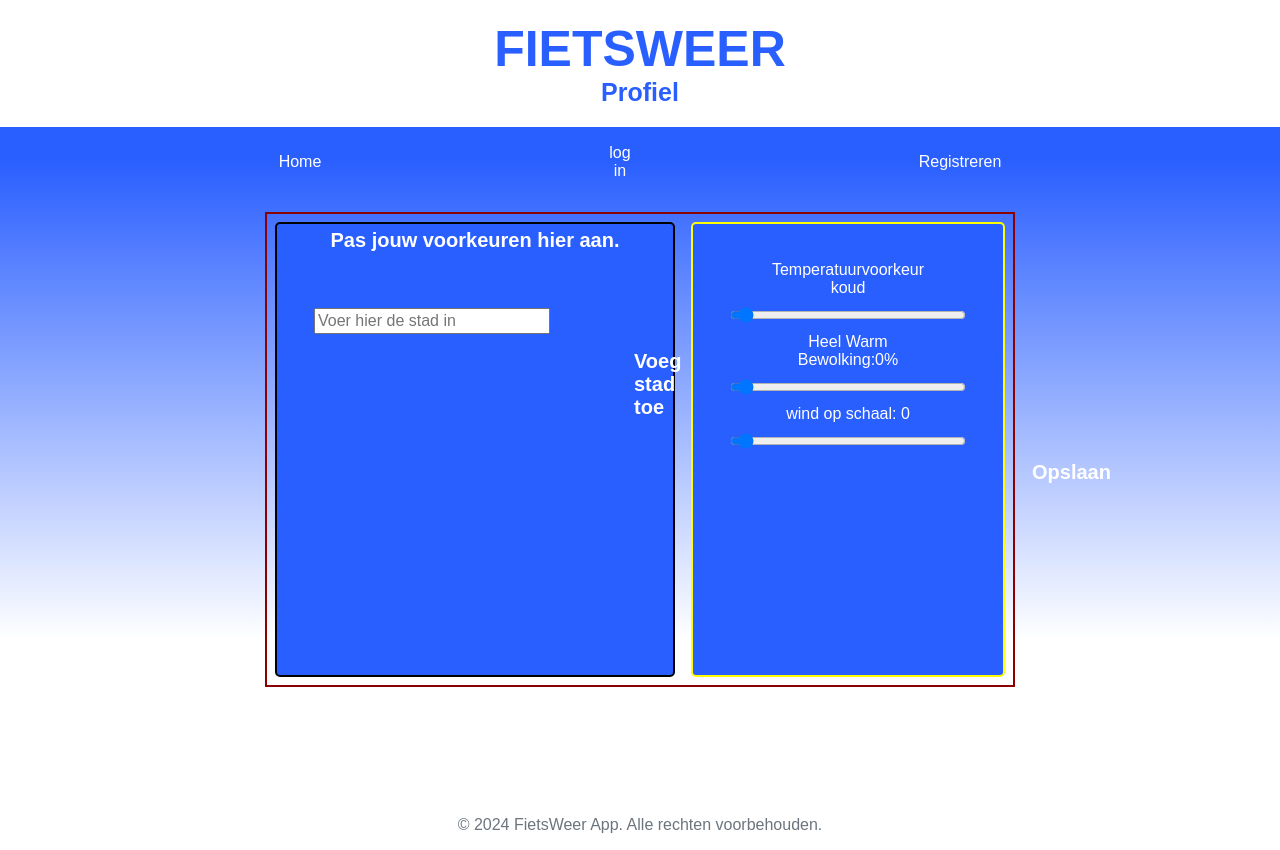
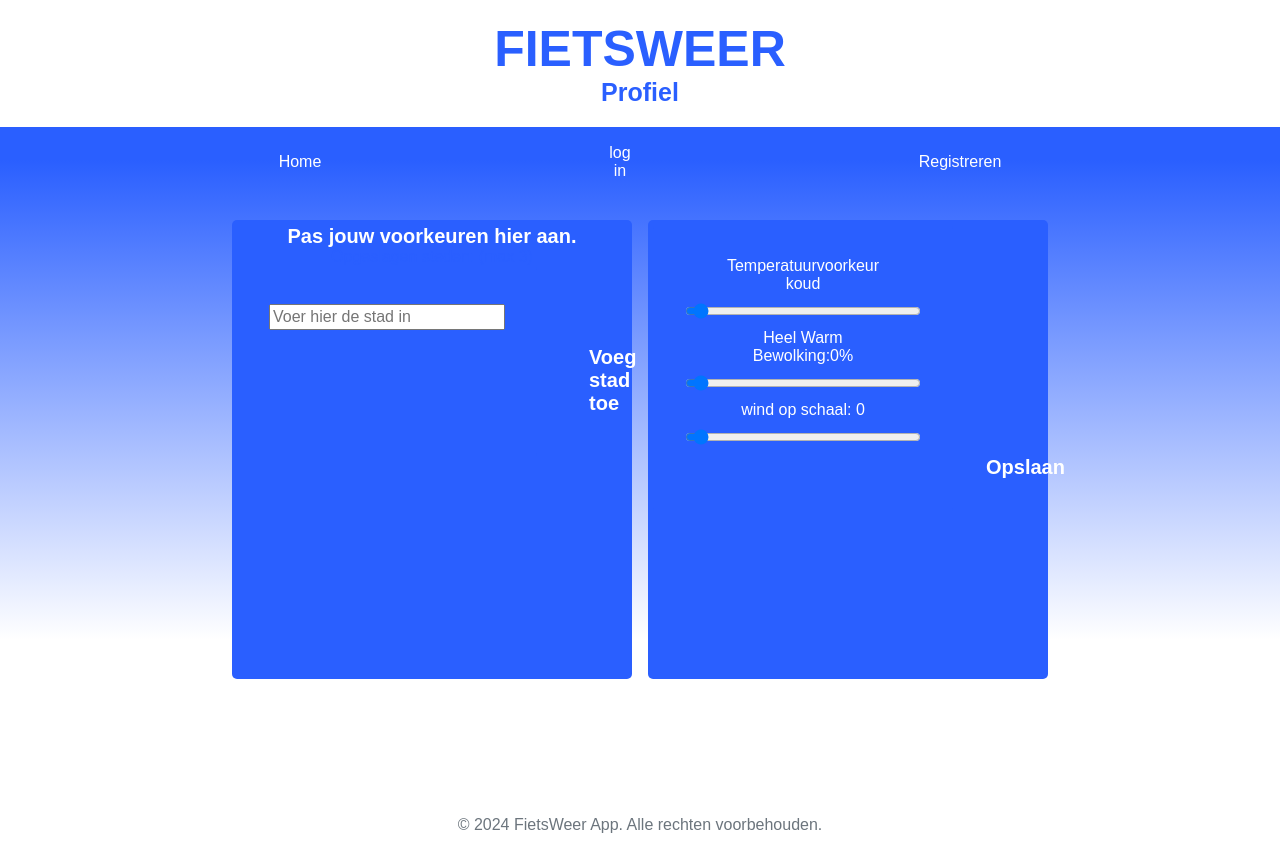
Before and after one commit to sachawindmeijer/fietsweerapp, a React (Vite) app: page /profiel in a window 1280 px wide. Built offline with nearby package versions, Linux system fonts and the light colour scheme; a web font is replaced by a local one.

Commit message:
dingen aangepast

```diff
--- a/src/components/preferences/Preferences.css
+++ b/src/components/preferences/Preferences.css
@@ -1,3 +1,3 @@
 .preferences-button {
-    padding: 2px;
+    padding: 1px;
 }
--- a/src/pages/profile/Profile.css
+++ b/src/pages/profile/Profile.css
@@ -1,48 +1,47 @@
-
 .outer-container {
     padding: 15px 20px 10px 20px;
     display: flex;
     justify-content: center;
     flex-wrap: wrap;
     min-height: 500px;
-
-}
-
-.text-city-pref-container{
-    display: flex;
-    flex-direction: column;
-    min-width: 300px;
-    border: solid 2px yellow;
 }
 
 .city-and-preferences-container {
     display: flex;
     flex-wrap: wrap;
-    padding: 0;
-    margin: 0;
     justify-content: center;
-    border: solid 2px darkred;
 }
 
-.saved-cities-container {
+.saved-cities-container,
+.preferences-container {
     min-width: 400px;
     padding: 5px;
     background: #2a5fff;
     border-radius: 5px;
     margin: 8px;
-    border: solid 2px black;
 }
 
-.preferences-container {
-    padding: 5px;
-    background: #2a5fff;
-    border-radius: 5px;
-    margin: 8px;
-    border: solid 2px yellow;
+.preferences-content {
+    display: flex;
+    flex-direction: column;
+    align-items: center; /* Center children horizontally */
 }
 
+.save-button {
+    margin-top: 20px;
+    padding: 10px 20px;
+    background-color: #4CAF50;
+    color: white;
+    border: none;
+    border-radius: 5px;
+    cursor: pointer;
+    text-align: center;
+}
 
+.save-button:hover {
+    background-color: #45a049;
+}
 
-.preferences-input-wrapper {
-    margin: 10px 0 10px 0;
+.save-button:disabled {
+    background-color: #aaa;
 }
```
